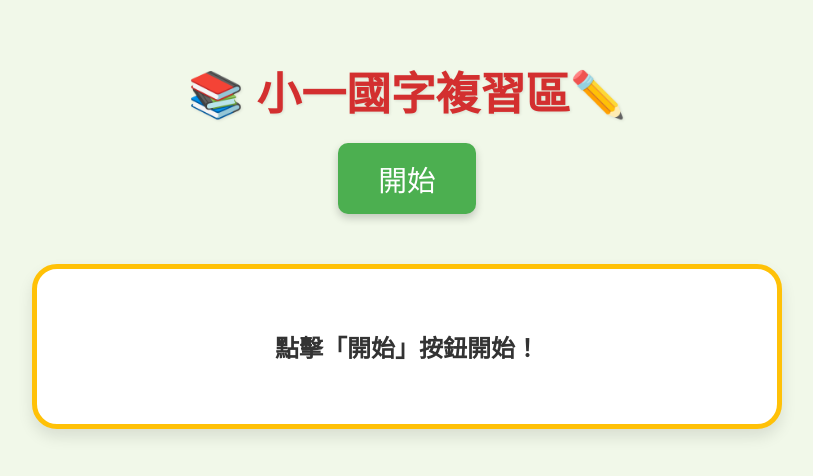
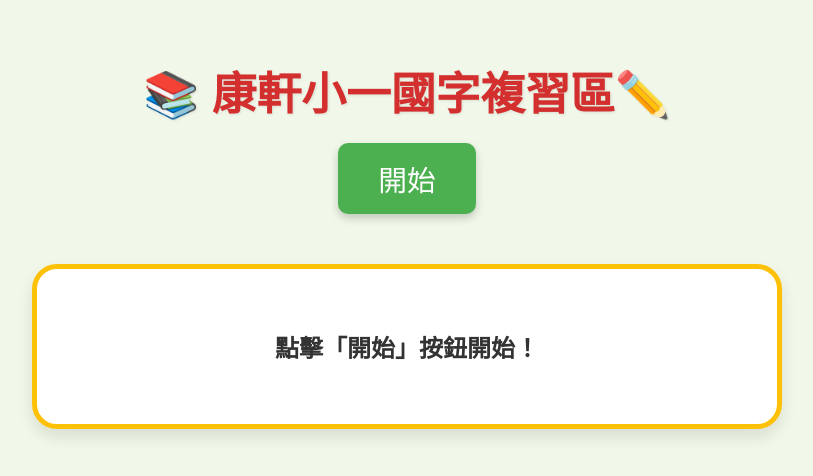
Before and after one commit to uniquechien0309/114-1, a plain HTML site: page index.html in a window 1280 px wide. Shown: the whole page, without its empty margins (233-1046 px from the left). Drawn offline with Linux system fonts and the light colour scheme.

Commit message:
Update index.html

```diff
--- a/index.html
+++ b/index.html
@@ -142,7 +142,7 @@
 </head>
 <body>
 
-    <h1>📚 小一國字複習區✏️</h1>
+    <h1>📚 康軒小一國字複習區✏️</h1>
     <div class="mode-selection">
         <button id="choiceModeBtn">開始</button> </div>
 
```
